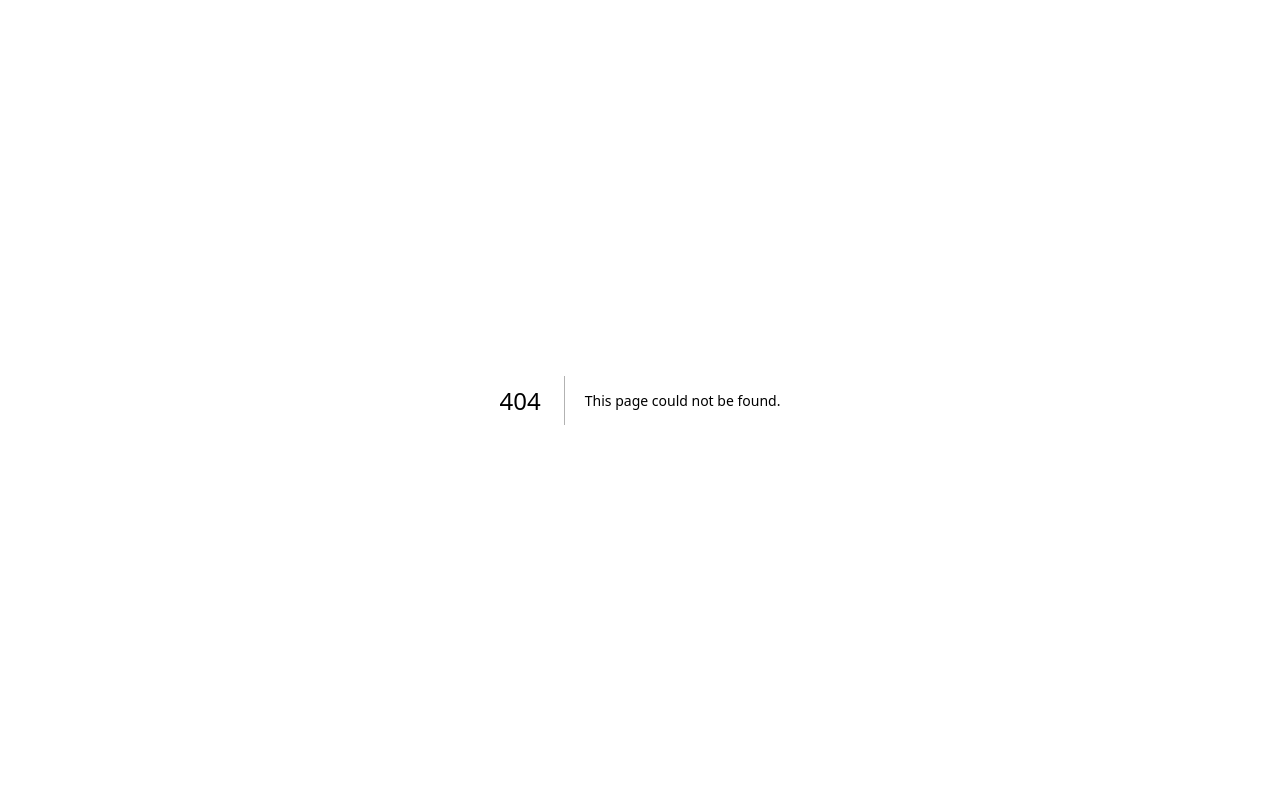
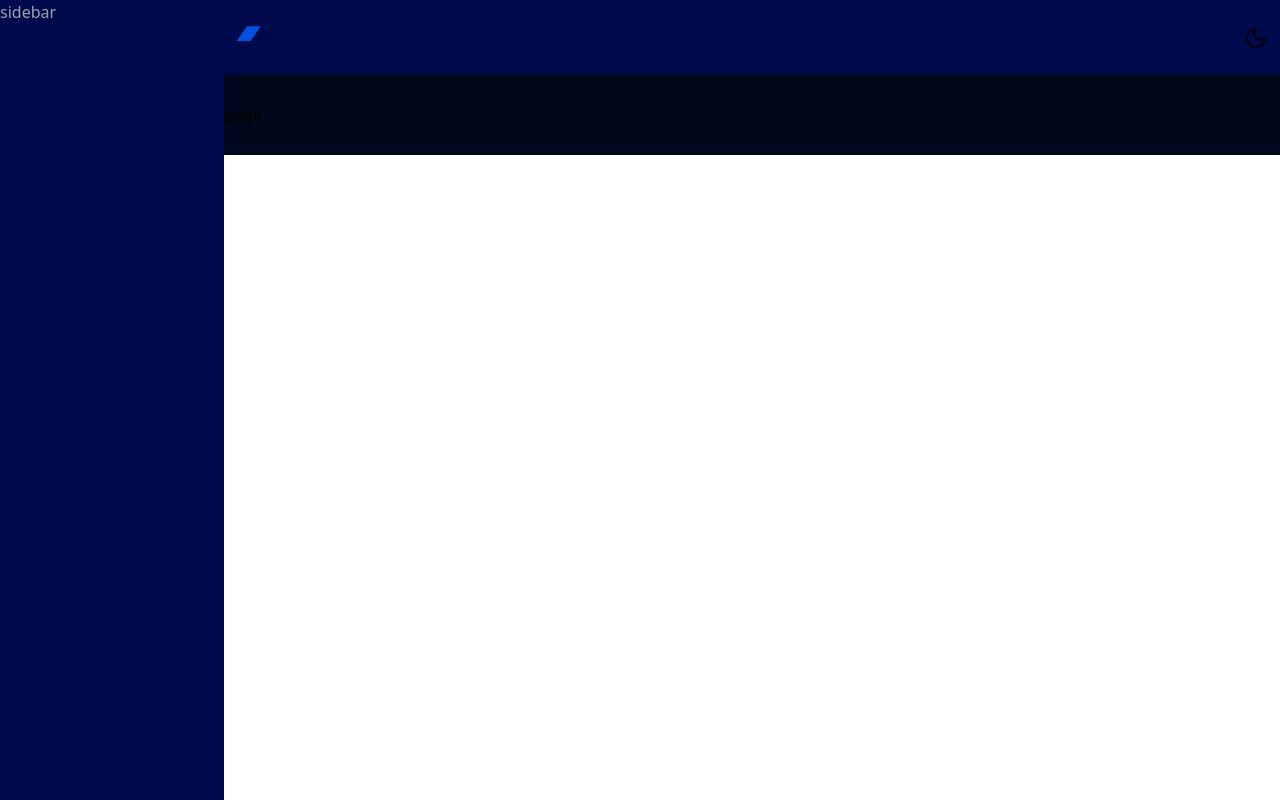
Before and after one commit to abdinasir-Tman/shaqo-sahal, a Next.js app: page /dashboard in a window 1280 px wide. Before the commit this address had no page. Built offline with nearby package versions, Linux system fonts and the light colour scheme.

Commit message:
added dashboard layout

```diff
--- a/app/(pages)/_components/EmployerForm.tsx
+++ b/app/(pages)/_components/EmployerForm.tsx
@@ -22,7 +22,7 @@ import { CldUploadWidget } from "next-cloudinary";
 import toast from "react-hot-toast";
 
 const EmployerForm = () => {
-  const { data: session } = useSession();
+  const { data: session }: any = useSession();
   const [file, setFile] = useState<string>();
 
   const form = useForm<z.infer<typeof validateEmployer>>({
@@ -36,7 +36,7 @@ const EmployerForm = () => {
   async function onSubmit(values: z.infer<typeof validateEmployer>) {
     try {
       const formData: any = values;
-      formData["email"] = session.user.email;
+      formData["email"] = session?.user.email;
       formData["newImage"] = file;
 
       await axios.post("http://localhost:3000/api/employer", formData);
--- /dev/null
+++ b/app/(pages)/dashboard/_components/Navbar.tsx
@@ -0,0 +1,60 @@
+"use client";
+import { MoonIcon, SunIcon } from "lucide-react";
+import Image from "next/image";
+import Link from "next/link";
+import React, { useEffect, useState } from "react";
+
+const Navbar = () => {
+  const [theme, setTheme] = useState<string>("light");
+  const getThemefromLocalStorage = () => {
+    const Theme = localStorage.getItem("theme")
+      ? localStorage.getItem("theme")!
+      : "light";
+    setTheme(Theme);
+  };
+  useEffect(() => {
+    getThemefromLocalStorage();
+
+    theme === "light"
+      ? document.documentElement.classList.add("dark")
+      : document.documentElement.classList.remove("dark");
+  }, []);
+  const switchTheme = (themeMode: string) => {
+    setTheme(themeMode);
+    theme === "light"
+      ? document.documentElement.classList.add("dark")
+      : document.documentElement.classList.remove("dark");
+    localStorage.setItem("theme", theme);
+  };
+  return (
+    <div className="p-3 h-full shadow-sm   w-full flex justify-between items-center bg-main-50 dark:bg-main-900">
+      <Link href="/">
+        <Image
+          src={`/${theme === "dark" ? "dark_logo.svg" : "light_logo.svg"}`}
+          width={33}
+          height={33}
+          alt="logo"
+        />
+      </Link>
+      <span>
+        {theme === "dark" ? (
+          <SunIcon
+            onClick={() => {
+              switchTheme("light");
+            }}
+            className="text-main-50 cursor-pointer"
+          />
+        ) : (
+          <MoonIcon
+            onClick={() => {
+              switchTheme("dark");
+            }}
+            className="text-bg-main-950 cursor-pointer"
+          />
+        )}
+      </span>
+    </div>
+  );
+};
+
+export default Navbar;
--- /dev/null
+++ b/app/(pages)/dashboard/_components/SideBar.tsx
@@ -0,0 +1,11 @@
+import React from "react";
+
+const SideBar = () => {
+  return (
+    <div className="h-full  flex flex-col overflow-y-auto dark:bg-main-900 bg-main-50">
+      <h1 className="text-gray-400">sidebar</h1>
+    </div>
+  );
+};
+
+export default SideBar;
--- /dev/null
+++ b/app/(pages)/dashboard/layout.tsx
@@ -0,0 +1,21 @@
+import React from "react";
+import SideBar from "./_components/SideBar";
+import Navbar from "./_components/Navbar";
+
+const DashboardLayout = ({ children }: { children: React.ReactNode }) => {
+  return (
+    <div className="h-full">
+      <div className="h-[75px] ml-0 md:pl-56 fixed inset-y-0 w-full z-50">
+        <Navbar />
+      </div>
+      <div className="hidden md:flex h-full w-56 flex-col fixed inset-y-0 z-50">
+        <SideBar />
+      </div>
+      <main className="mt-[75px] md:pl-56 h-full container mx-auto py-7 dark:bg-main-950 bg-main-50">
+        {children}
+      </main>
+    </div>
+  );
+};
+
+export default DashboardLayout;
--- /dev/null
+++ b/app/(pages)/dashboard/page.tsx
@@ -0,0 +1,7 @@
+import React from "react";
+
+const DashboardPage = () => {
+  return <div className="w-full h-full">page</div>;
+};
+
+export default DashboardPage;
--- a/app/_components/Nav.tsx
+++ b/app/_components/Nav.tsx
@@ -3,12 +3,13 @@ import { Button } from "@/components/ui/button";
 import { SunIcon, Moon } from "lucide-react";
 import { signOut, useSession } from "next-auth/react";
 import Image from "next/image";
+import Link from "next/link";
 import { useRouter } from "next/navigation";
 import React from "react";
 import { useState, useEffect } from "react";
 const Nav = () => {
   const [theme, setTheme] = useState<string>("light");
-  const { data: session } = useSession();
+  const { data: session }: any = useSession();
 
   const getThemefromLocalStorage = () => {
     const Theme = localStorage.getItem("theme")
@@ -36,12 +37,14 @@ const Nav = () => {
     <div className="w-full flex justify-between items-center bg-main-100 dark:bg-main-900/60  p-3">
       {/* logo  */}
       <div>
+        <Link href="/">
           <Image
             src={`/${theme === "dark" ? "dark_logo.svg" : "light_logo.svg"}`}
             width={33}
             height={33}
             alt="logo"
           />
+        </Link>
       </div>
 
       <div className="flex items-center gap-x-2">
```
Lines whose indentation alone changed are shown as unchanged.
